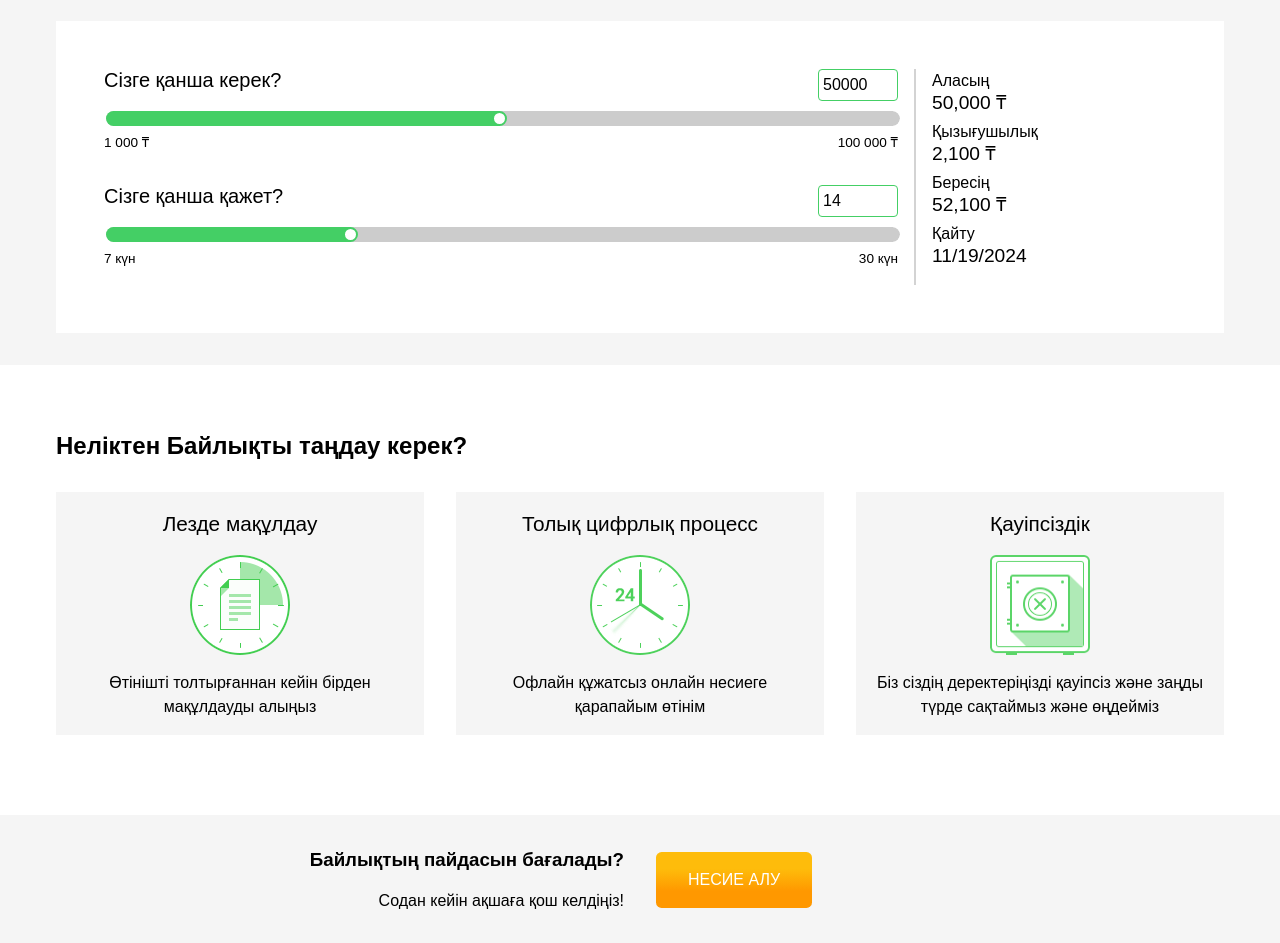
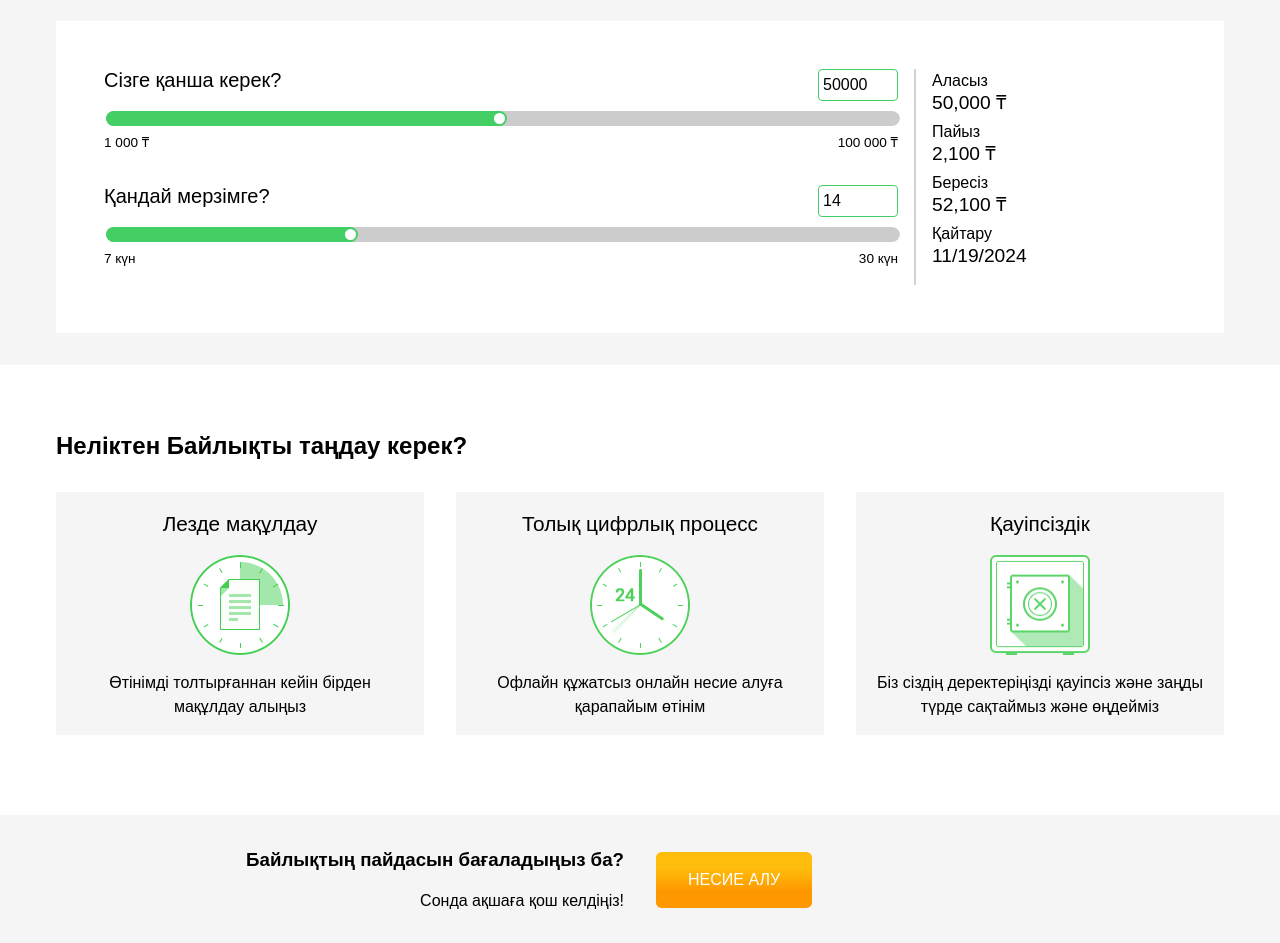
Before and after one commit to ekapusta/baylyq.kz, a plain HTML site: page index.html in a window 1280 px wide. Shown: the part 149-1092 px from the top of the page. Drawn offline with Linux system fonts and the light colour scheme.

Commit message:
[kz] Fixing kz

```diff
--- a/index.html
+++ b/index.html
@@ -654,7 +654,7 @@
               </div>
               <div class="form-control">
                 <div class="form-group">
-                  <label class="form-label" for="time">Сізге қанша қажет?</label>
+                  <label class="form-label" for="time">Қандай мерзімге?</label>
                   <input class="form-number" type="number" id="time-number" value="14" min="7" max="30" step="1">
                 </div>
                 <input id="time" class="form-slider" type="range" min="7" max="30" step="1" value="14" />
@@ -667,19 +667,19 @@
           </div>
           <div class="column tablet-4 web-3">
             <div class="details">
-              <div class="detail-label">Аласың</div>
+              <div class="detail-label">Аласыз</div>
               <div class="detail-value" id="sum">50 000 ₸</div>
             </div>
             <div class="details">
-              <div class="detail-label">Қызығушылық</div>
+              <div class="detail-label">Пайыз</div>
               <div class="detail-value" id="interest">2 100 ₸</div>
             </div>
             <div class="details">
-              <div class="detail-label">Бересің</div>
+              <div class="detail-label">Бересіз</div>
               <div class="detail-value" id="debt">52 100 ₸</div>
             </div>
             <div class="details">
-              <div class="detail-label">Қайту</div>
+              <div class="detail-label">Қайтару</div>
               <div class="detail-value" id="returnDate"></div>
             </div>
           </div>
@@ -697,7 +697,7 @@
             <div class="box-preview">
               <img src="/images/features/decision.png" alt="" width="100" height="100">
             </div>
-            <div class="box-description">Өтінішті толтырғаннан кейін бірден мақұлдауды алыңыз</div>
+            <div class="box-description">Өтінімді толтырғаннан кейін бірден мақұлдау алыңыз</div>
           </div>
         </div>
 
@@ -707,7 +707,7 @@
             <div class="box-preview">
               <img src="/images/features/disbursement.png" alt="" width="100" height="100">
             </div>
-            <div class="box-description">Офлайн құжатсыз онлайн несиеге қарапайым өтінім</div>
+            <div class="box-description">Офлайн құжатсыз онлайн несие алуға қарапайым өтінім</div>
           </div>
         </div>
 
@@ -727,8 +727,8 @@
     <div class="container">
       <div class="row">
         <div class="column tablet-6">
-          <h3 class="offer-title">Байлықтың пайдасын бағалады?</h3>
-          <p class="offer-subtitle">Содан кейін ақшаға қош келдіңіз!</p>
+          <h3 class="offer-title">Байлықтың пайдасын бағаладыңыз ба?</h3>
+          <p class="offer-subtitle">Сонда ақшаға қош келдіңіз!</p>
         </div>
         <div class="column tablet-6">
           <div class="offer">
```
